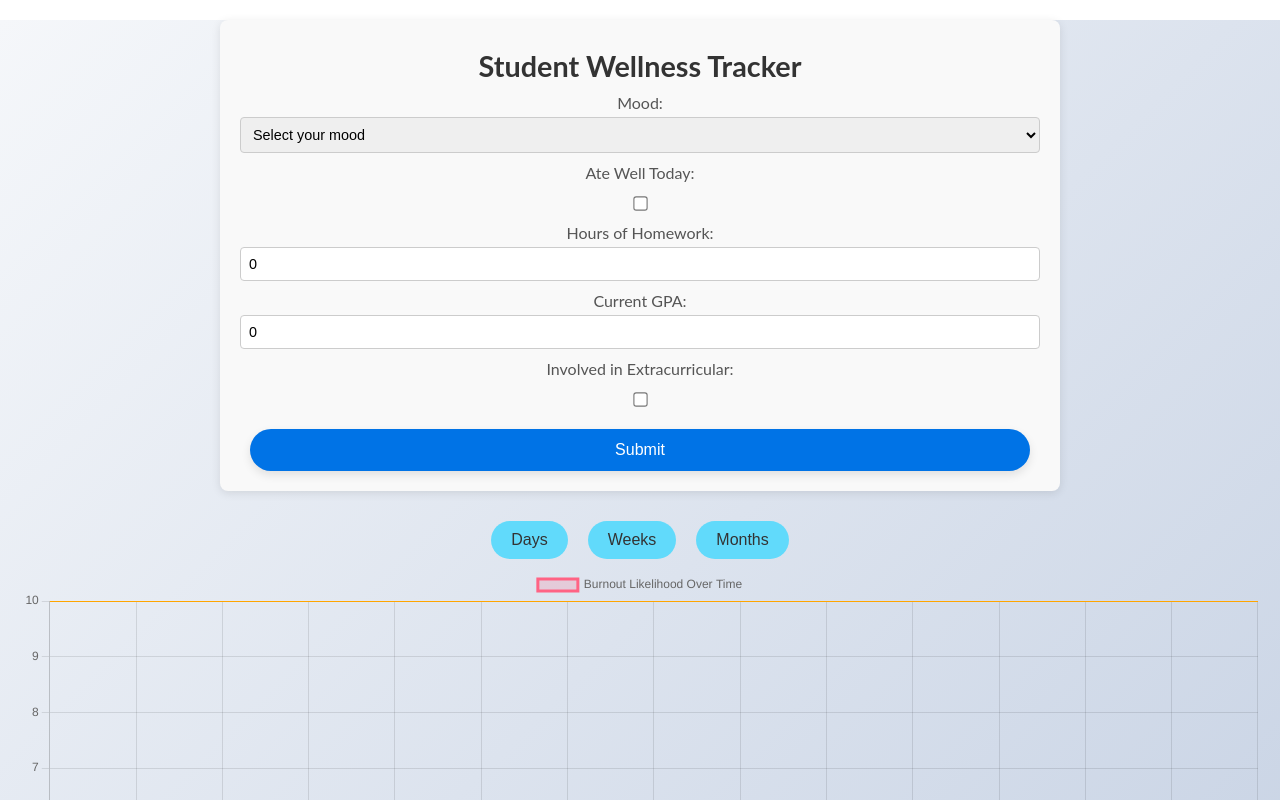
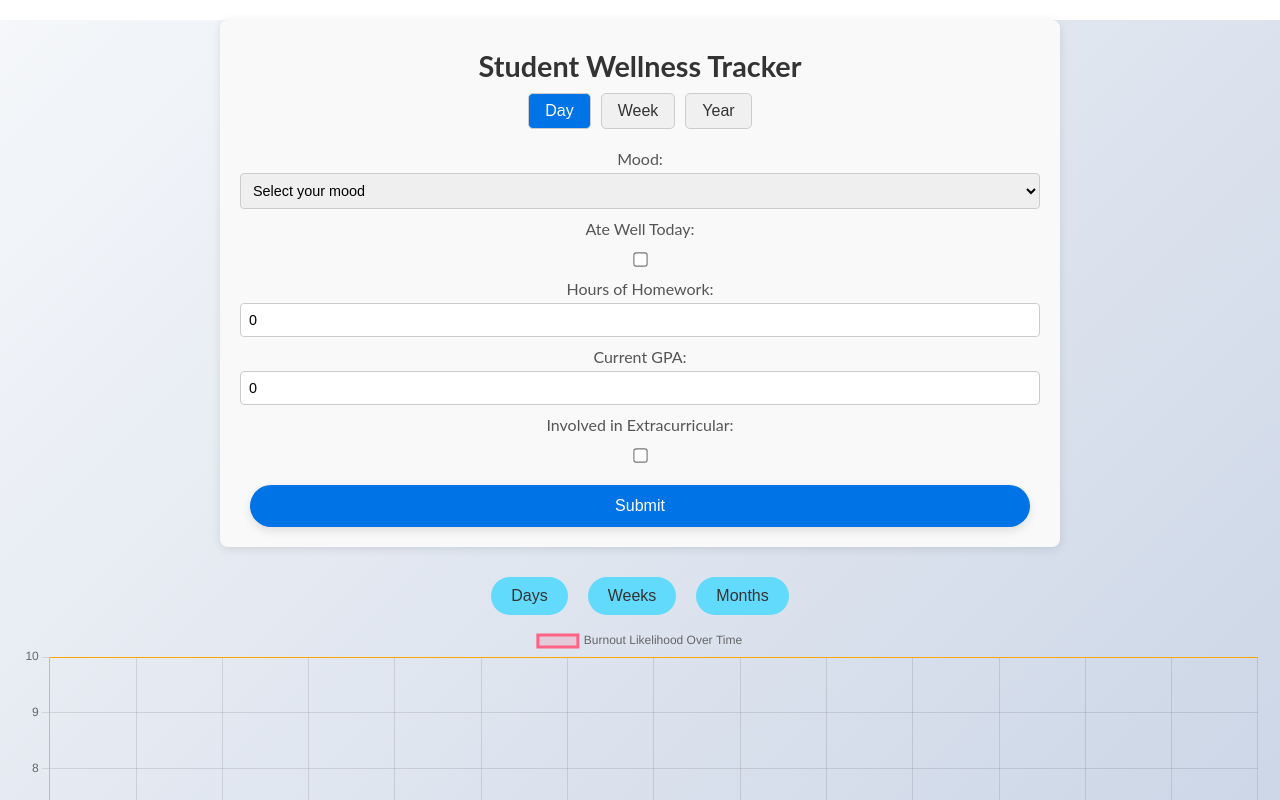
Before and after one commit to stephendyoungjr/StudentWellnessTracker, a React (Create React App) app: page / in a window 1280 px wide. Shown: the top 800 px of the page. Built offline with nearby package versions, Linux system fonts and the light colour scheme.

Commit message:
period edits

```diff
--- a/src/components/SurveyForm.css
+++ b/src/components/SurveyForm.css
@@ -78,3 +78,31 @@
   box-shadow: 0 2px 5px rgba(0, 0, 0, 0.15);  /* Reduced shadow on click */
   transform: translateY(1px);  /* Slight press down effect */
 }
+
+/* Period Selector Styles */
+.period-selector {
+  display: flex;
+  justify-content: center;
+  margin-bottom: 20px;
+}
+
+.period-button {
+  background-color: #f0f0f0;
+  color: #333;
+  border: 1px solid #ccc;
+  padding: 8px 16px;
+  margin: 0 5px;
+  border-radius: 5px;
+  cursor: pointer;
+  transition: background-color 0.3s ease, color 0.3s ease;
+}
+
+.period-button.active {
+  background-color: #0073e6;
+  color: white;
+}
+
+.period-button:hover {
+  background-color: #0073e6;
+  color: white;
+}
--- a/src/components/SurveyForm.js
+++ b/src/components/SurveyForm.js
@@ -1,4 +1,5 @@
 import React, { useState } from 'react';
+
 import './SurveyForm.css';
 
 const SurveyForm = ({ onSubmit }) => {
@@ -9,8 +10,10 @@ const SurveyForm = ({ onSubmit }) => {
     gpa: 0.0,
     extracurricular: false,
     extracurricularHours: 0,
-    date: new Date().toISOString().split('T')[0], // Add a date field to track the entry date
+    date: new Date().toISOString().split('T')[0],
   });
+
+  const [activePeriod, setActivePeriod] = useState('day'); // State for tracking the active period
 
   const handleChange = (e) => {
     const { name, value, type, checked } = e.target;
@@ -18,6 +21,10 @@ const SurveyForm = ({ onSubmit }) => {
       ...formData,
       [name]: type === 'checkbox' ? checked : value,
     });
+  };
+
+  const handlePeriodClick = (period) => {
+    setActivePeriod(period);
   };
 
   const handleSubmit = (e) => {
@@ -38,6 +45,32 @@ const SurveyForm = ({ onSubmit }) => {
     <div className="survey-container">
       <form onSubmit={handleSubmit} className="survey-form">
         <h1 className="survey-title">Student Wellness Tracker</h1>
+
+        {/* Period Selection */}
+        <div className="period-selector">
+          <button
+            type="button"
+            className={`period-button ${activePeriod === 'day' ? 'active' : ''}`}
+            onClick={() => handlePeriodClick('day')}
+          >
+            Day
+          </button>
+          <button
+            type="button"
+            className={`period-button ${activePeriod === 'week' ? 'active' : ''}`}
+            onClick={() => handlePeriodClick('week')}
+          >
+            Week
+          </button>
+          <button
+            type="button"
+            className={`period-button ${activePeriod === 'year' ? 'active' : ''}`}
+            onClick={() => handlePeriodClick('year')}
+          >
+            Year
+          </button>
+        </div>
+
         <div className="form-group">
           <label>Mood:</label>
           <select name="mood" value={formData.mood} onChange={handleChange} className="form-control">
```
